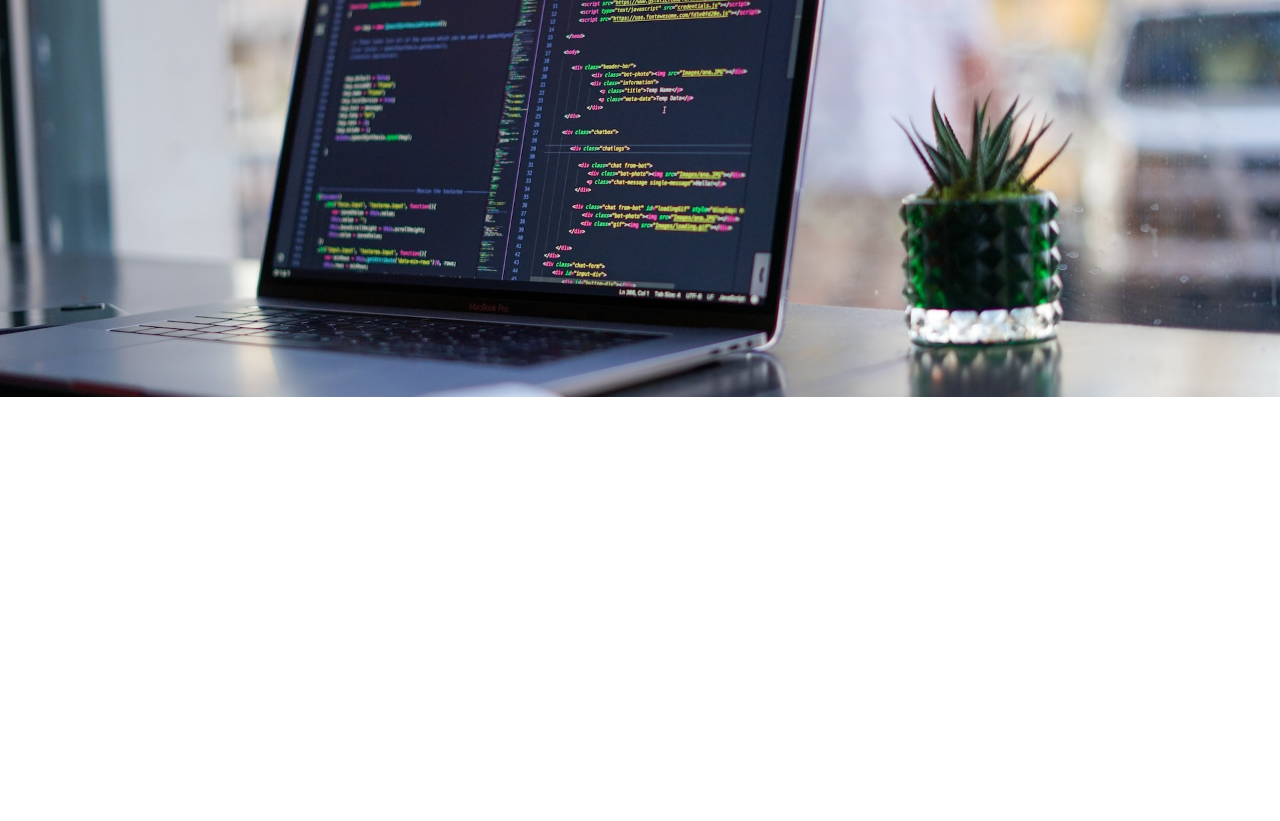
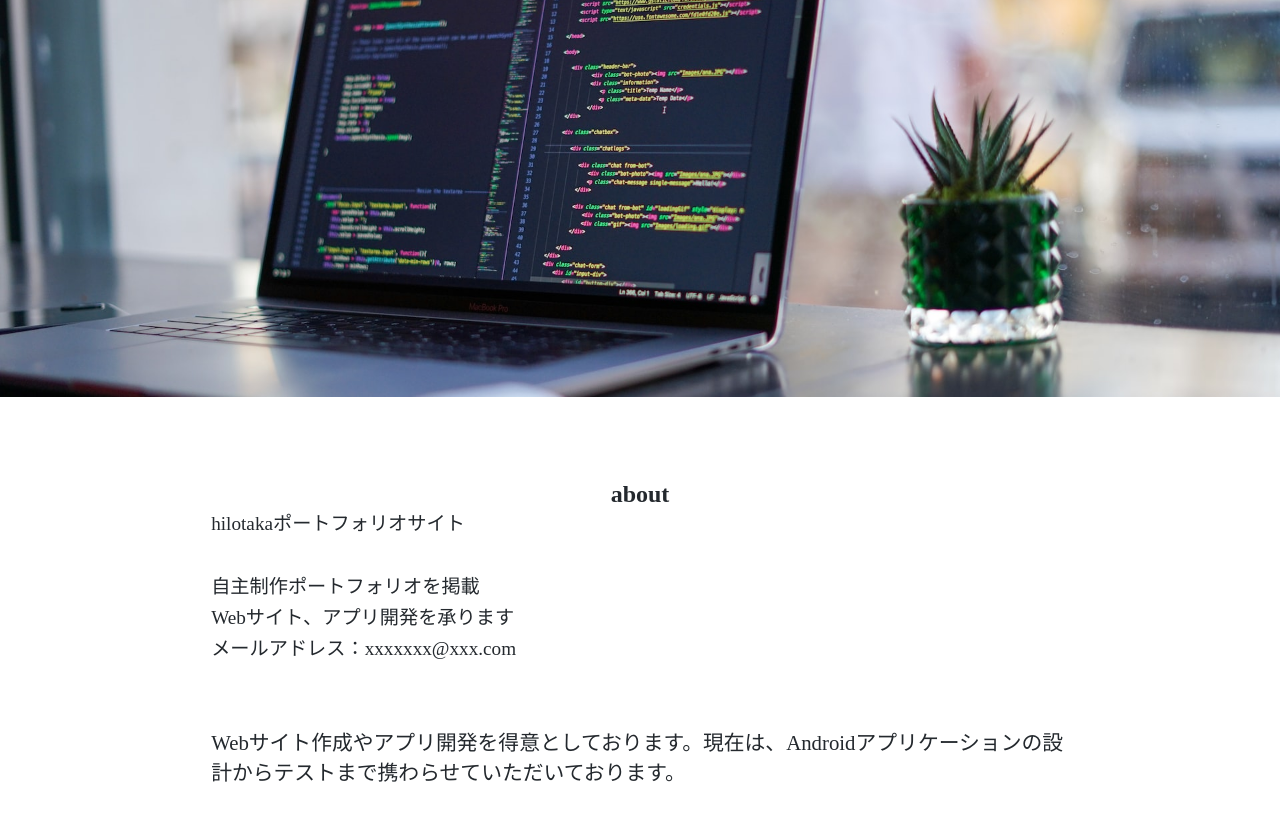
Before and after one commit to hilotaka0724/HTML_CSS_LP, a plain HTML site: page index.html in a window 1280 px wide. Shown: the part 153-974 px from the top of the page. Before the commit the page ends 800 px from the top, so only its background shows below. Drawn offline with Linux system fonts and the light colour scheme; some packages are replaced by stand-ins of ours.

Commit message:
aboutセクションの追加

```diff
--- a/index.html
+++ b/index.html
@@ -37,6 +37,18 @@
             <img src="./img/main-pc.jpg" alt="">
         </picture>
     </div>
+    <section id="about" class="wrapper">
+        <h2 class="sec-title">about</h2>
+        <ul>
+            <li>hilotakaポートフォリオサイト</li>
+            <li>自主制作ポートフォリオを掲載</li>
+            <li>Webサイト、アプリ開発を承ります</li>
+            <li>メールアドレス：xxxxxxx@xxx.com</li>
+        </ul>
+        <p>
+            Webサイト作成やアプリ開発を得意としております。現在は、Androidアプリケーションの設計からテストまで携わらせていただいております。
+        </p>
+    </section>
 </body>
 
 </html>
--- a/style.css
+++ b/style.css
@@ -31,6 +31,18 @@ li {
 
 .site-title a {
   color: #24292e;
+}
+
+.wrapper {
+  max-width: 960px;
+  margin: 0 auto 130px auto;
+  font-size: 0.9rem;
+  padding: 0 4%;
+}
+
+.sec-title {
+  text-align: center;
+  font-size: 1.5rem;
 }
 
 /* header */
@@ -79,6 +91,19 @@ li {
   object-fit: cover;
 }
 
+/* about */
+#about ul {
+  margin-bottom: 65px;
+}
+
+#about ul li {
+  margin-bottom: 3px;
+}
+
+#about ul li:first-child {
+  margin-bottom: 35px;
+}
+
 /* sp */
 
 @media screen and (max-width: 600px) {
```
